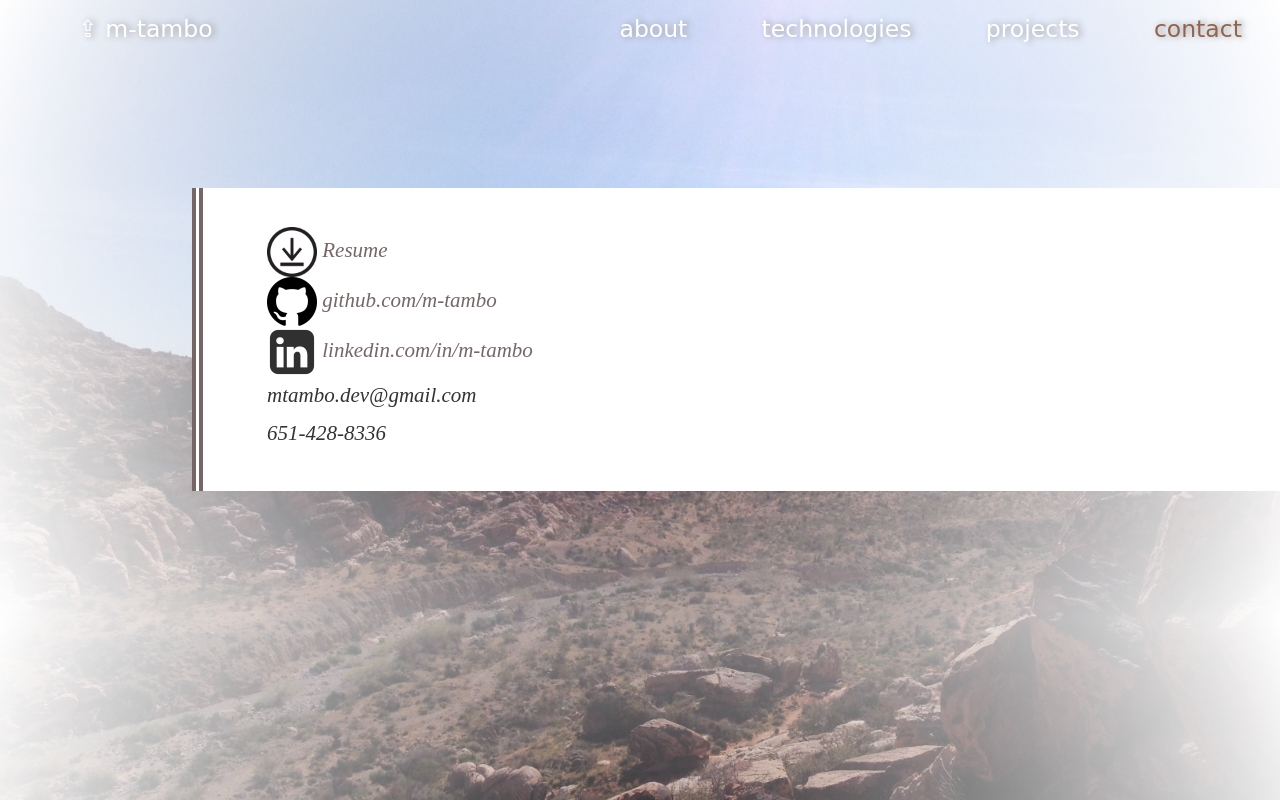
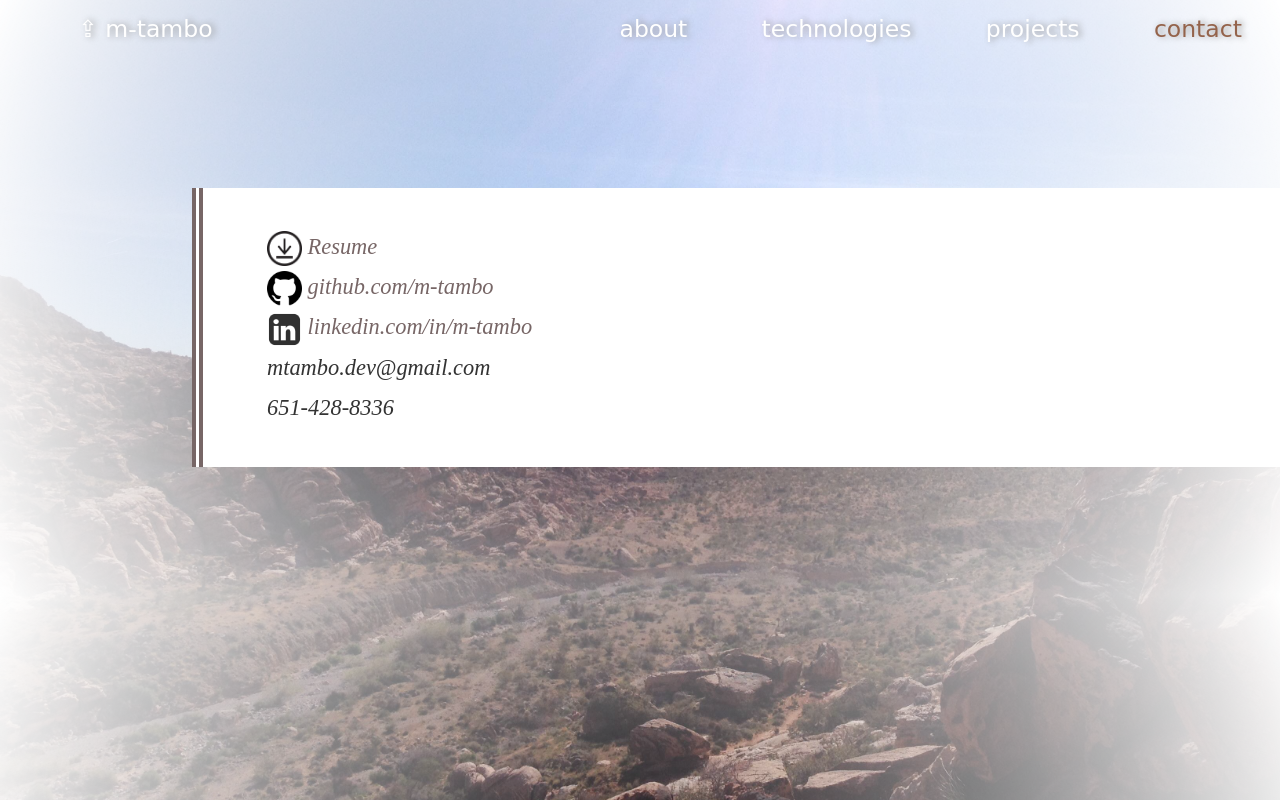
Before and after one commit to m-tambo/m-tambo.github.io, a website: page index.html in a window 1280 px wide. Both pictures are taken after a click on the link "contact". Drawn offline with nearby package versions, Linux system fonts and the light colour scheme; a web font is replaced by a local one.

Commit message:
restyled contact links

```diff
--- a/styling.css
+++ b/styling.css
@@ -127,7 +127,7 @@ body {
 
 /*_______contact view styling_______*/
 .contact {
-  font-size: 1.5em;
+  font-size: 1.6em;
   margin: 10% 0;
   background-color: white;
   border-left: 11px double #766;
@@ -138,11 +138,10 @@ body {
 
 .contact a {
   color: #766;
-  /*text-shadow: 2px 3px 1px #766;*/
 }
 
 .contact img {
-  max-width: 50px;
+  max-width: 35px;
 }
 
 
```
